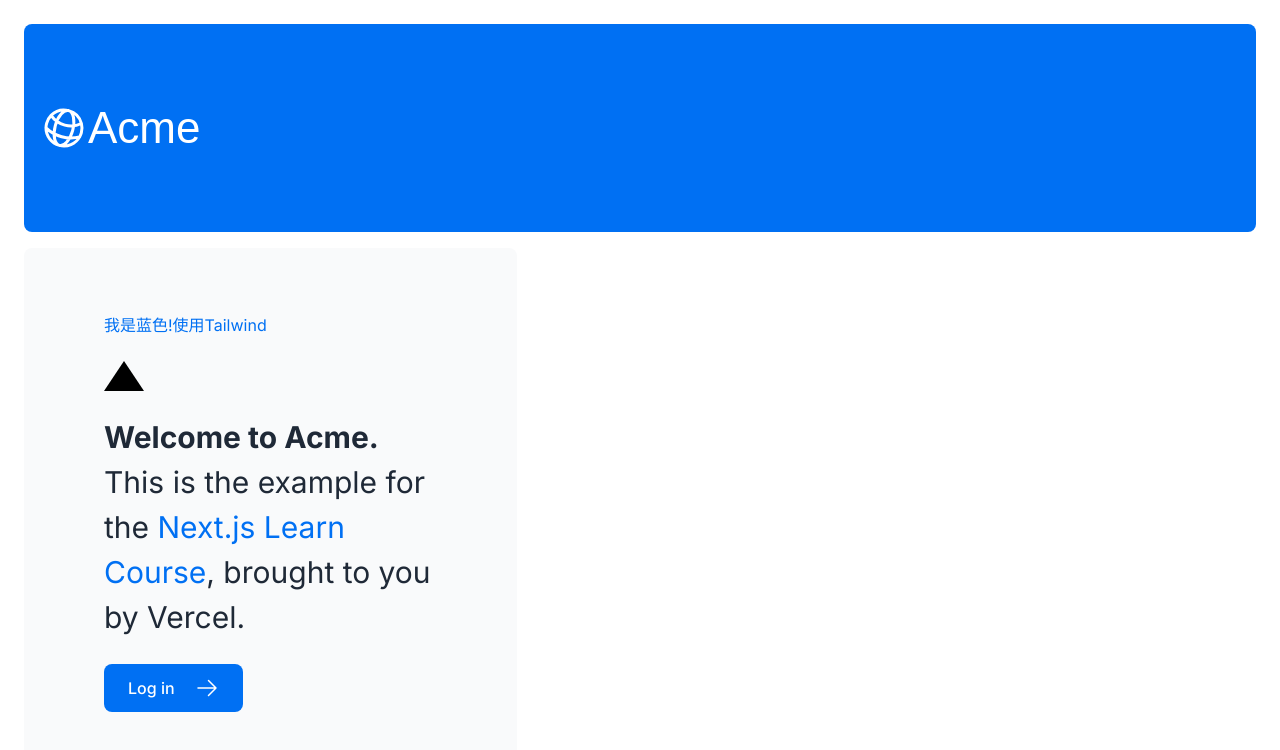
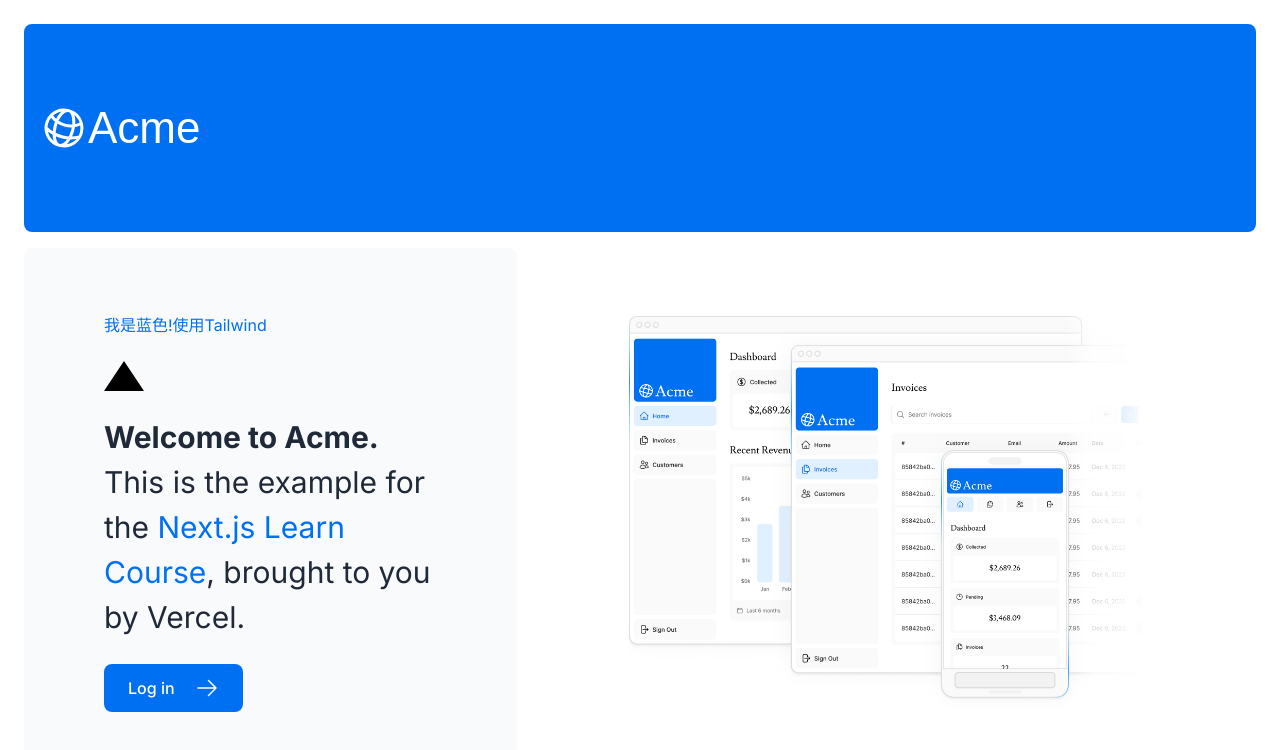
Before and after one commit to hooksl/nextjs-dashboard, a Next.js app: page / in a window 1280 px wide. Shown: the top 750 px of the page. Built offline with nearby package versions, Linux system fonts and the light colour scheme; a web font is replaced by a local one.

Commit message:
添加图片
手机、电脑模式各自显示不同的照片

```diff
--- a/app/page.tsx
+++ b/app/page.tsx
@@ -2,6 +2,7 @@
 import { ArrowRightIcon } from '@heroicons/react/24/outline';
 import Link from 'next/link';
 import { lusitana } from "@/app/ui/fonts";
+import Image from 'next/image';
 
 export default function Page() {
     return (
@@ -29,6 +30,20 @@
                 </div>
                 <div className="flex items-center justify-center p-6 md:w-3/5 md:px-28 md:py-12">
                     {/* Add Hero Images Here */}
+                    <Image
+                        src={"/hero-desktop.png"}
+                        alt='Screenshots of the dashboard project showing desktop version'
+                        width={1000}
+                        height={760}
+                        className='hidden md:block'
+                    />
+                    <Image
+                        src={"/hero-mobile.png"}
+                        alt='Screenshots of the dashboard project showing mobile version'
+                        width={560}
+                        height={620}
+                        className='block md:hidden'
+                    />
                 </div>
             </div>
         </main>
```
